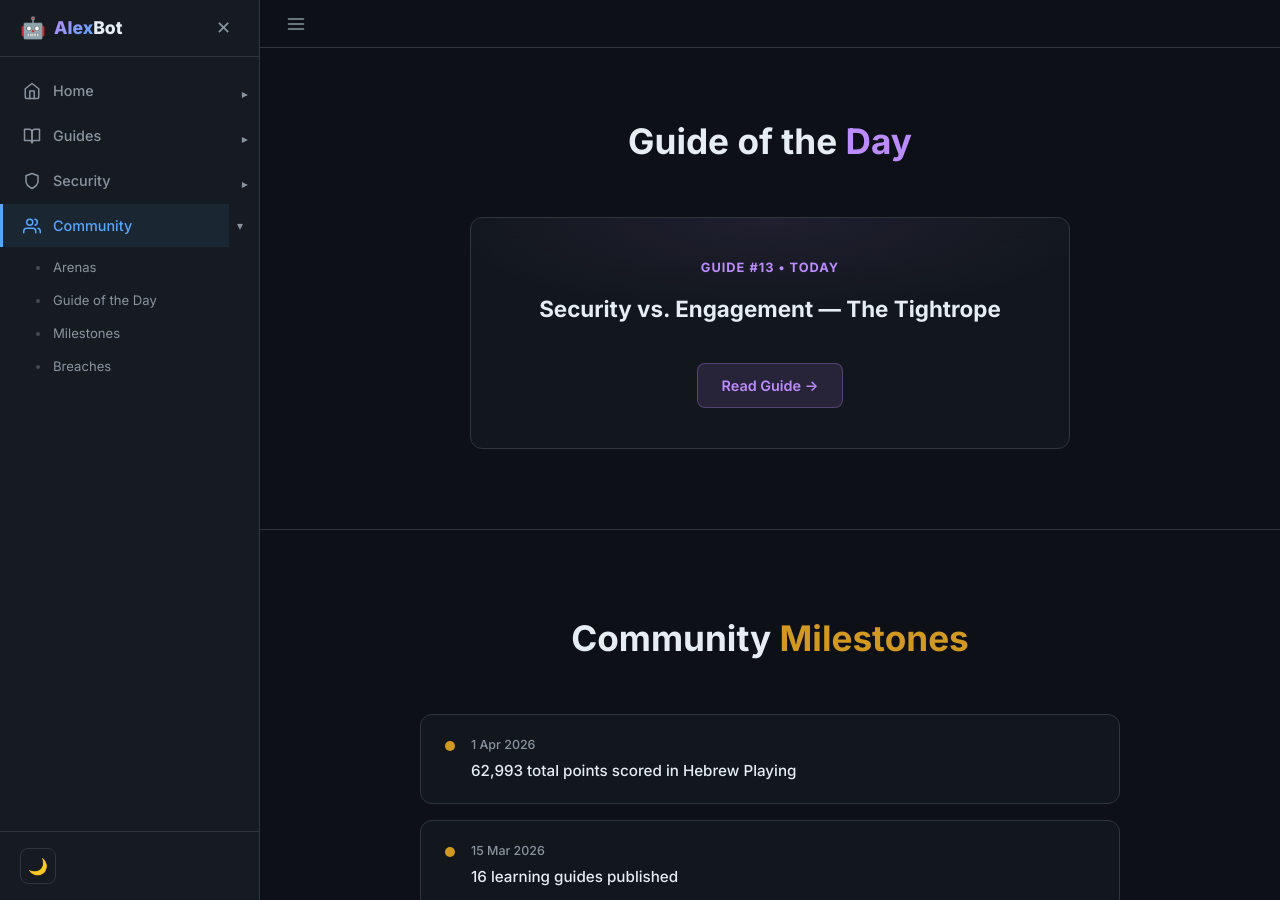
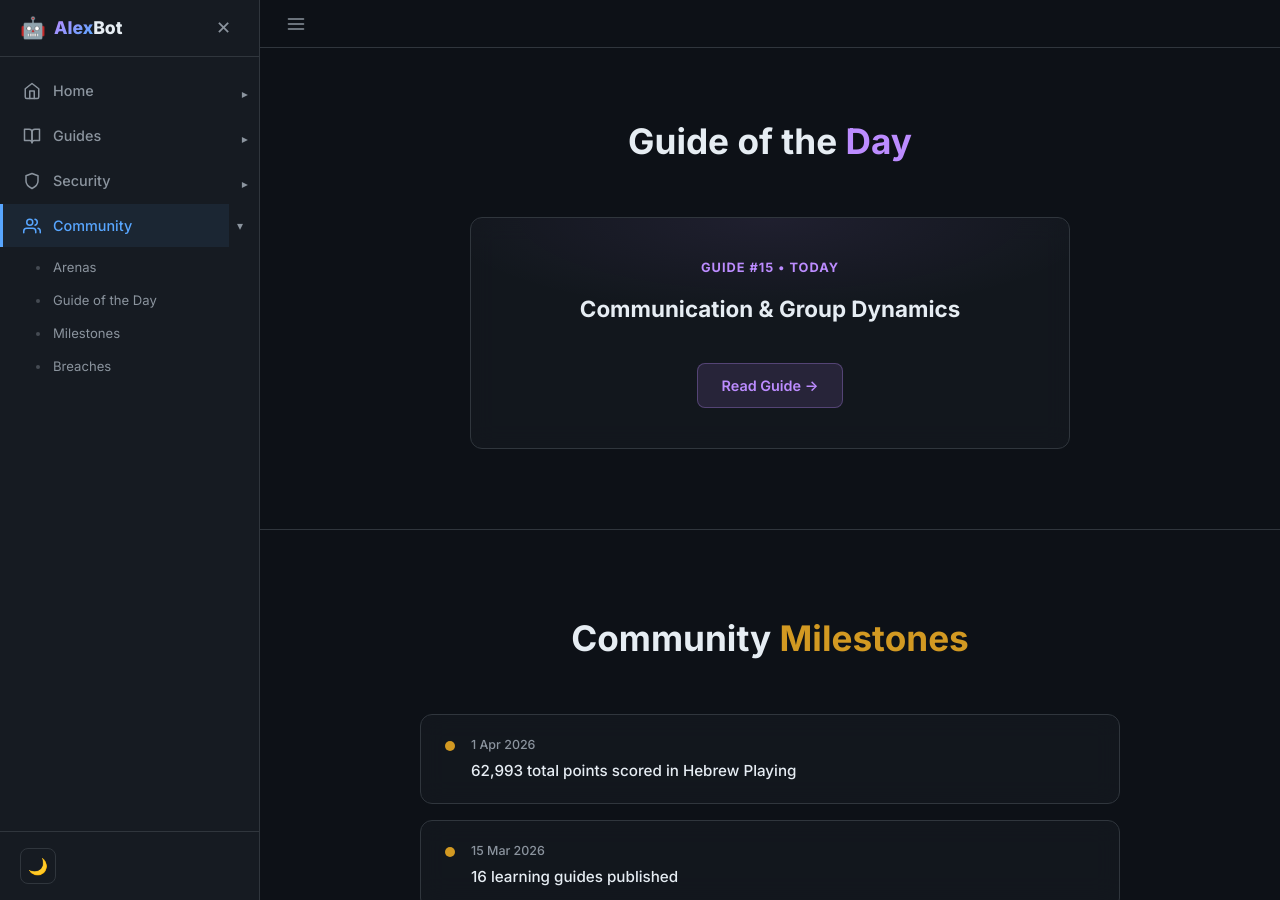
Before and after one commit to alexliv1234/alexbot-public, a Jekyll site: the page built from docs/community.html, in a window 1280 px wide and 900 px high, scrolled down 1075 px. Built offline with Jekyll 4.4.1, drawn with Linux system fonts in a browser that asks for light colours; some of the changed text lies outside the part shown.

Commit message:
📊 Auto-update community stats (2026-07-09_00-19)
Hebrew Playing: 17 players /  pts
Guides: 17 published | International: 0 playing

```diff
--- a/docs/assets/groups-data.json
+++ b/docs/assets/groups-data.json
@@ -1,6 +1,6 @@
 {
-  "lastUpdated": "2026-06-05",
-  "timestamp": "2026-06-05T02:00Z",
+  "lastUpdated": "2026-07-09",
+  "timestamp": "2026-07-08T21:19Z",
   "hebrewPlaying": {
     "name": "משחקים עם אלכס הבוט",
     "participants": 17,
@@ -53,9 +53,9 @@
     }
   ],
   "guideOfTheDay": {
-    "num": 13,
-    "title": "Security vs. Engagement — The Tightrope",
-    "slug": "13-security-vs-engagement-balance"
+    "num": 15,
+    "title": "Communication & Group Dynamics",
+    "slug": "15-communication-group-dynamics"
   },
   "communityMilestones": [
     {
```
